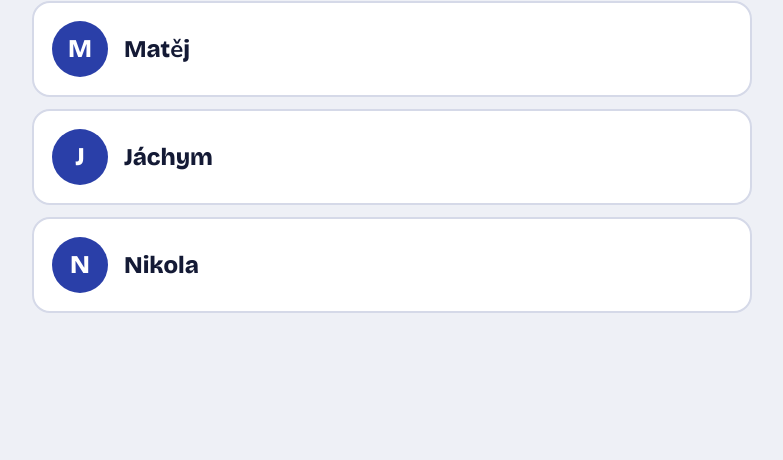
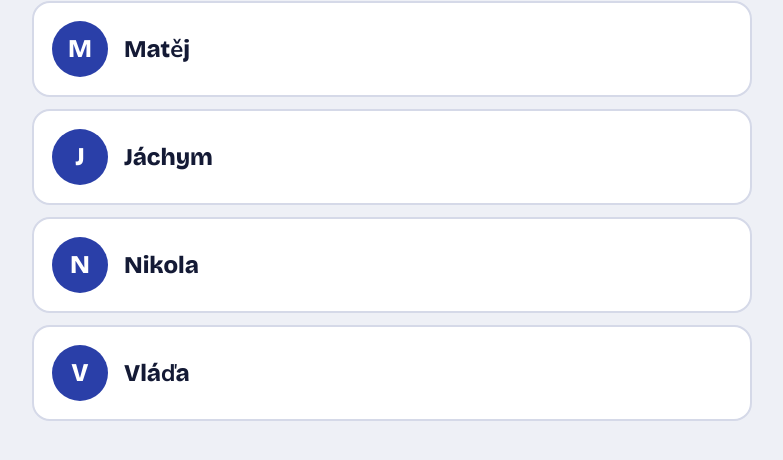
Before and after one commit to vocho4/malychytrolinek, a plain HTML site: page dojo/index.html in a window 1280 px wide. Shown: the part 120-580 px from the top of the page, without its empty margins (248-1031 px from the left). Drawn offline with nearby package versions, Linux system fonts and the light colour scheme; no server answers; a web font is replaced by a local one.

Commit message:
Add files via upload

```diff
--- a/dojo/index.html
+++ b/dojo/index.html
@@ -109,7 +109,7 @@ th{font-size:.8rem;color:var(--muted);text-transform:uppercase;letter-spacing:.0
 <script>
 'use strict';
 const CFG = window.DOJO_CONFIG || {};
-const KIDS = ['Matěj','Jáchym','Nikola'];
+const KIDS = ['Matěj','Jáchym','Nikola','Vláďa'];
 const LS = {
   get(k,d){try{const v=localStorage.getItem(k);return v?JSON.parse(v):d}catch(e){return d}},
   set(k,v){try{localStorage.setItem(k,JSON.stringify(v))}catch(e){}}
```
